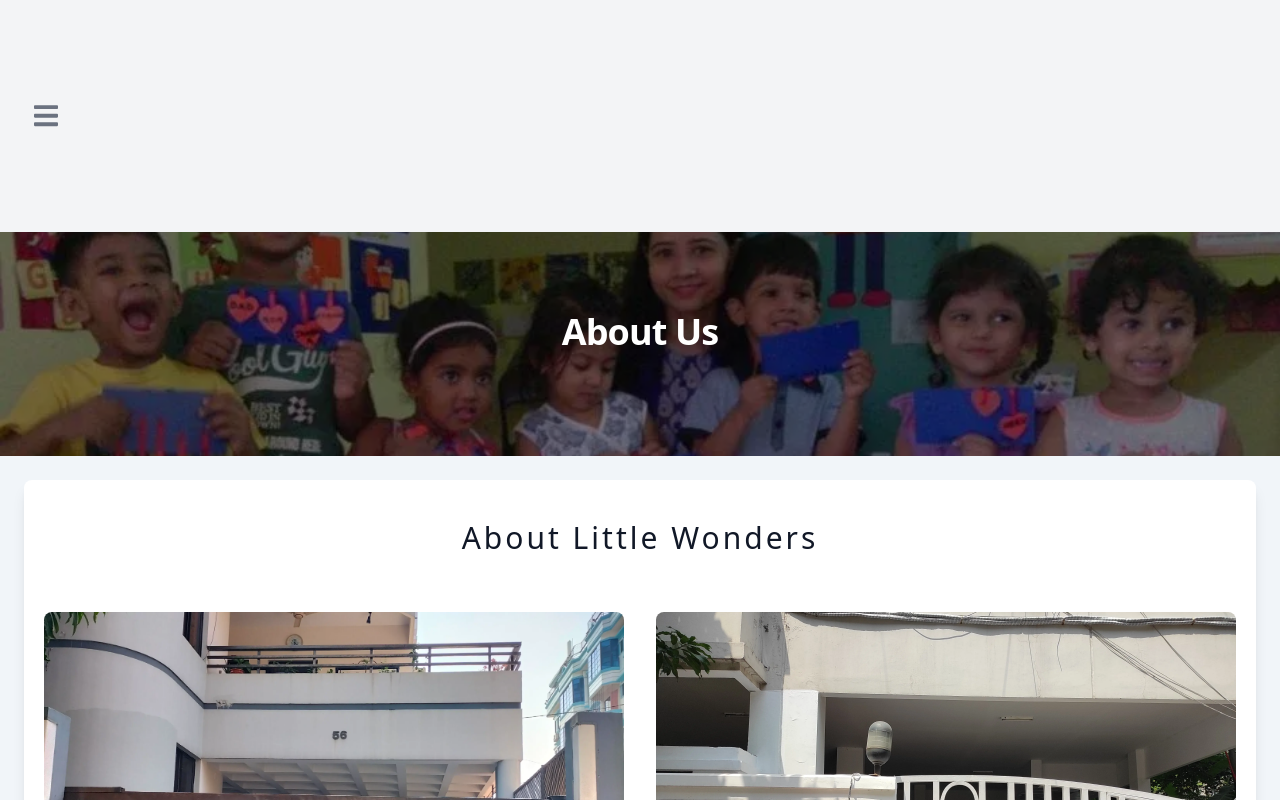
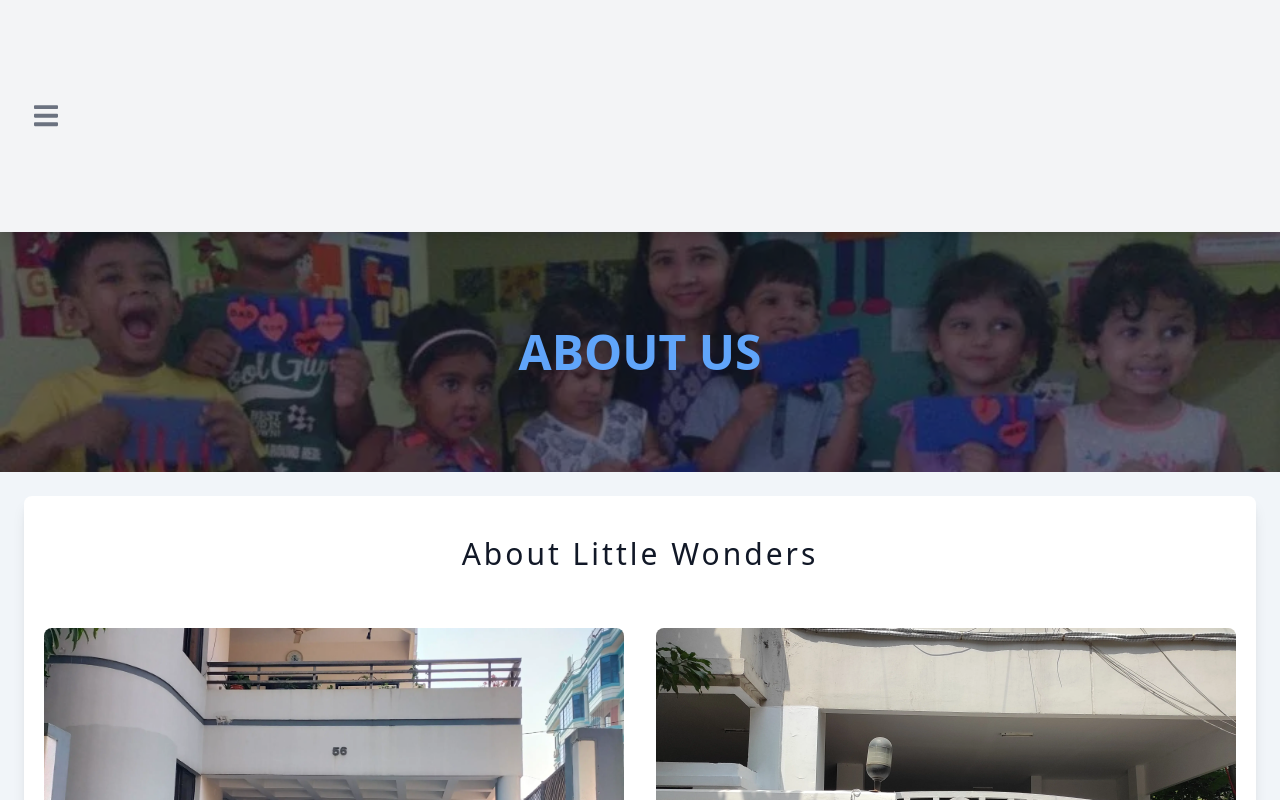
Before and after one commit to Aalvee-Aarham/littlewonders, a Next.js app: page /about-us in a window 1280 px wide. Shown: the top 800 px of the page. Built offline with nearby package versions, Linux system fonts and the light colour scheme; what tw-elements would draw is missing.

Commit message:
changed banner

```diff
--- a/components/banner.tsx
+++ b/components/banner.tsx
@@ -2,24 +2,12 @@ import Image from "next/image";
 
 export const Banner = (prop: any) => {
     return (
-        <div className="relative">
-    <Image
-      layout="fill"
-      className="object-center  object-cover pointer-events-none"
-      src="/banner.webp"
-      alt="hero image"
-    />
-   <div className="relative bg-black bg-opacity-50 z-1">
-
-      <div className="">
-        <div className="px-4 py-16 mx-auto sm:max-w-xl md:max-w-full lg:max-w-screen-xl md:px-24 lg:px-8 lg:py-20">
-                <h2 className="max-w-lg mb-6 font-sans text-3xl text-center font-bold leading-none tracking-tight text-white sm:text-4xl md:mx-auto">
-                  {prop.title}
-                </h2>
-        </div>
+      <div className="w-full h-60 bg-cover bg-bannertest bg-center" >
+      <div className="flex items-center justify-center h-full w-full bg-gray-900 bg-opacity-60">
+          <div className="text-center">
+              <h1 className="text-blue-400 text-4xl font-semibold uppercase md:text-5xl"> {prop.title}</h1>
+          </div>
       </div>
-   </div>
-
-      </div>
+  </div>
     );
   };
--- a/tailwind.config.js
+++ b/tailwind.config.js
@@ -22,7 +22,7 @@ module.exports = {
       },
       backgroundImage: {
         'toy': "url('/toy-bg.svg')",
-        'bannertest': "url('/banner.jpg')",
+        'bannertest': "url('/Banner.webp')",
       }
     },
   },
```
